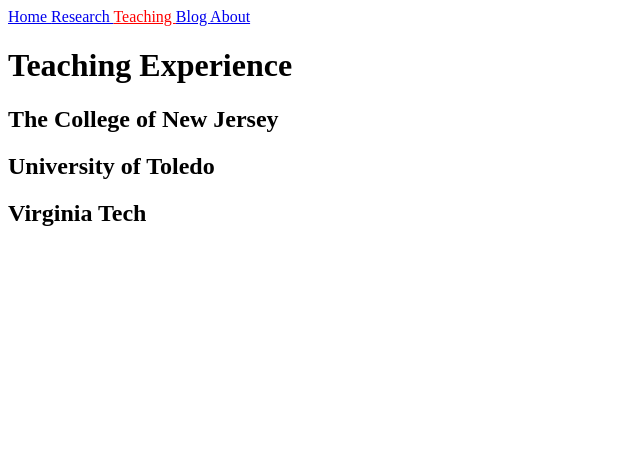
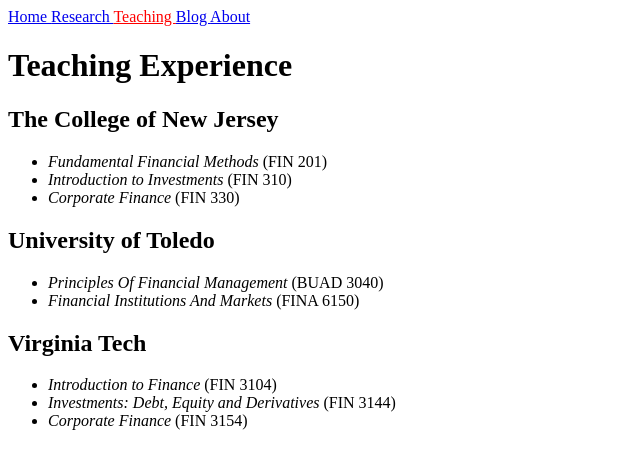
Before and after one commit to xieyutongcn/xieyutongcn.github.io, a Jekyll site: the page built from Teaching.md, in a window 1280 px wide. Shown: the top 469 px of the page, without its empty margins (0-640 px from the left). Built offline with Jekyll 4.4.1, drawn with Linux system fonts in a browser that asks for light colours.

Commit message:
Update Teaching.md

```diff
--- a/Teaching.md
+++ b/Teaching.md
@@ -5,7 +5,15 @@
 ---
 
 ## The College of New Jersey
+* *Fundamental Financial Methods* (FIN 201)
+* *Introduction to Investments* (FIN 310)
+* *Corporate Finance* (FIN 330)
 
 ## University of Toledo
+* *Principles Of Financial Management* (BUAD 3040)
+* *Financial Institutions And Markets* (FINA 6150)
 
 ## Virginia Tech
+* *Introduction to Finance* (FIN 3104)
+* *Investments: Debt, Equity and Derivatives* (FIN 3144)
+* *Corporate Finance* (FIN 3154)
```
